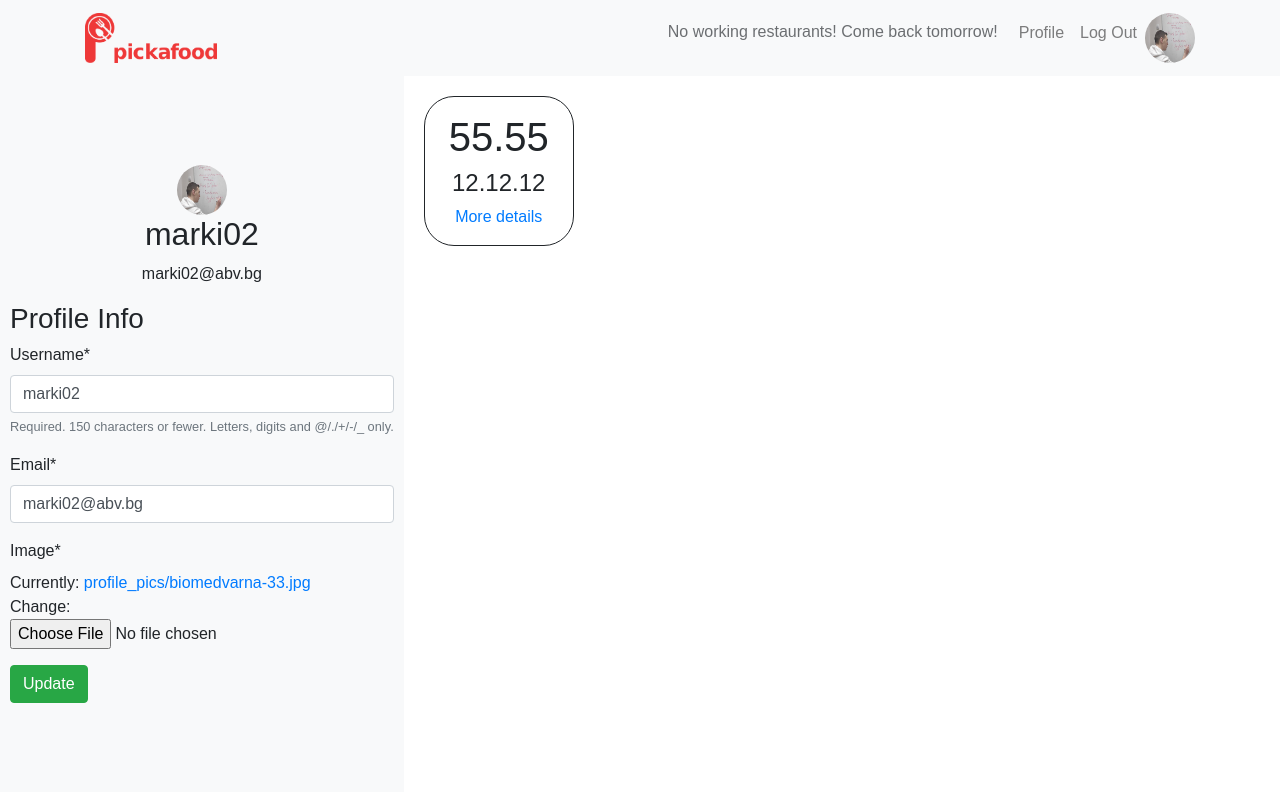
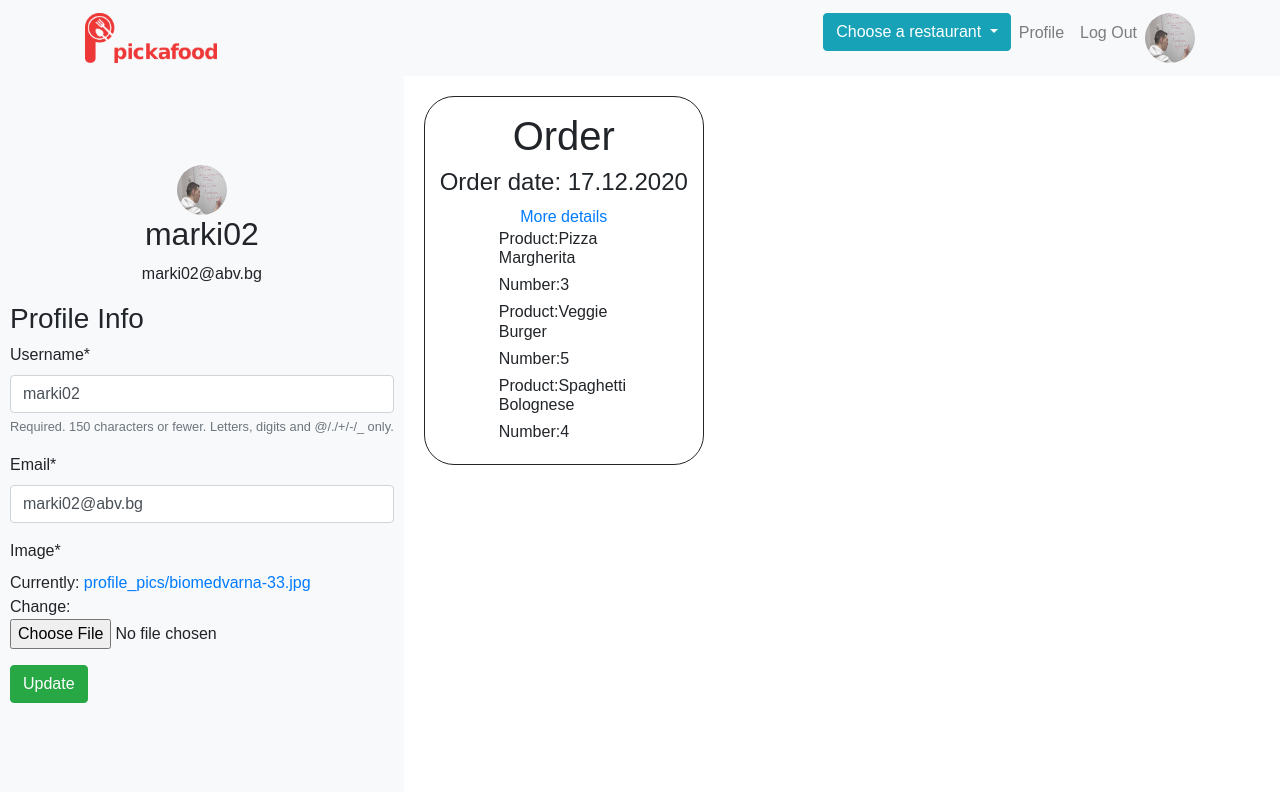
Before and after one commit to MarkKirichev/pickafood, a Django app: page /profile/ in a window 1280 px wide. Run offline with Django 3.2, Linux system fonts and the light colour scheme; a user stored in the database is signed in; data comes from the database, SQL or seed files in the repository; both versions use the stored data as it was after the commit; parts of the project's set-up code (start-up, migrations or seed data) failed here and were passed over; some libraries are stand-ins or nearby versions.

Commit message:
- added admin & common profile different html files for frontend usage

```diff
--- /dev/null
+++ b/app/templates/users/common_profile.html
@@ -0,0 +1,48 @@
+{% extends 'users/profile.html' %}
+<!DOCTYPE html>
+<html lang="en">
+<head>
+    <meta charset="UTF-8">
+    <title>Title</title>
+</head>
+<body>
+
+{% block is_admin %}
+
+    <div
+            style="
+              min-width: 150px;
+              min-height: 150px;
+              border-radius: 30px;
+              border: 1px solid;
+              display: flex;
+              justify-content: center;
+              align-items: center;
+              flex-direction: column;
+              margin: 20px;
+              padding: 15px;
+              box-sizing: border-box;
+            "
+    >
+        <h1>Order</h1>
+        <h4>Order date: 17.12.2020</h4>
+        <a href="#">More details</a>
+
+        {% for order in orders %}
+            <div>
+                <h6 style="
+                                width: 130px;
+                                word-wrap: break-word"
+                >Product:{{ order.name }}</h6>
+                <h6 style="
+                            width: 130px;
+                            word-wrap: break-word;"
+                >Number:{{ order.number_ordered }}</h6>
+            </div>
+        {% endfor %}
+    </div>
+
+{% endblock is_admin %}
+
+</body>
+</html>
--- a/app/templates/users/profile.html
+++ b/app/templates/users/profile.html
@@ -63,24 +63,9 @@
         <div class="d-flex flex-column" style="flex: 1">
             <div class="d-flex flex-wrap">
                 <!-- Template for an order -->
+            {% block is_admin %}
+            {% endblock is_admin %}
 
-                <div
-                        style="
-              width: 150px;
-              height: 150px;
-              border-radius: 30px;
-              border: 1px solid;
-              display: flex;
-              justify-content: center;
-              align-items: center;
-              flex-direction: column;
-              margin: 20px;
-            "
-                >
-                    <h1>55.55</h1>
-                    <h4>12.12.12</h4>
-                    <a href="#">More details</a>
-                </div>
             </div>
         </div>
     </div>
--- a/users/views.py
+++ b/users/views.py
@@ -2,7 +2,7 @@ from django.shortcuts import render, redirect
 from django.contrib.auth.forms import UserCreationForm
 from django.contrib import messages
 
-from app.models import Restaurant
+from app.models import Restaurant, Order, OrderItem
 from .forms import UserRegisterForm, UserUpdateForm, ProfileUpdateForm
 from django.contrib.auth.decorators import login_required
 
@@ -49,16 +49,22 @@ def profile(request):
     else:
         user_form = UserUpdateForm(instance=request.user)
         profile_form = ProfileUpdateForm(instance=request.user.profile)
-        restaurants = Restaurant.objects.all()
+
+    restaurants = Restaurant.objects.all()
+    user_order = Order.objects.get(order_profile=request.user.profile)
+    orders = OrderItem.objects.filter(user_order=user_order)
 
     context = {
         'user_form': user_form,
         'profile_form': profile_form,
-        'restaurnats': restaurants
+        'restaurants': restaurants,
+        'orders': orders
     }
 
-    return render(request, 'users/profile.html', context)
-
+    if not request.user.profile.is_restaurant_admin_profile == '':
+        return render(request, 'users/admin_profile.html', context)
+    else:
+        return render(request, 'users/common_profile.html', context)
 
 '''
 @login.required
```
Also changed, not shown: app/templates/users/admin_profile.html (added, +11 -0 lines), db.sqlite3, dev_media/Red Hot Pizza/menu_images/Spaghetti_bolognese_hozinja.jpg (added), dev_media/Red Hot Pizza/menu_images/margherita-pizza.jpg (added).
